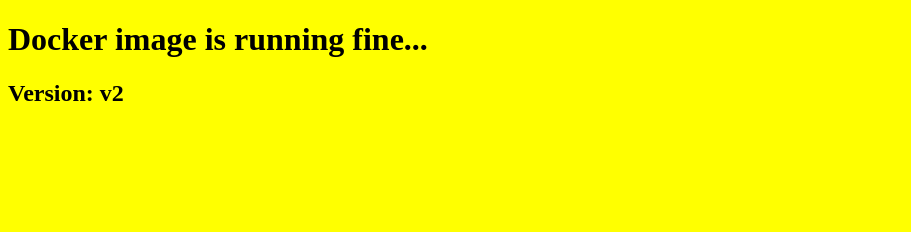
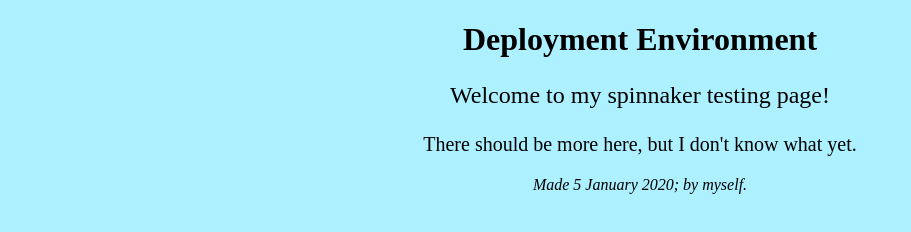
Before and after one commit to sandeep99063/SimpleNgnixApp, a plain HTML site: page index.html in a window 1280 px wide. Shown: the whole page, without its empty margins (0-911 px from the left). Drawn offline with Linux system fonts and the light colour scheme.

Commit message:
changed the color

```diff
--- a/index.html
+++ b/index.html
@@ -1,8 +1,19 @@
 <!DOCTYPE html>
 <html>
-<body style="background-color:yellow;">
+<head>
+  <title>My Spinnaker page</title>
+</head>
 
-<h1>Docker image is running fine...</h1>
-<h2>Version: v2</h2>
+<body style="background-color: #adf0ff;">
+
+<h1 style="text-align: center">Deployment Environment</h1>
+
+<p style="text-align: center;font-size: 24px;">Welcome to my spinnaker testing page!</p>
+
+<p style="text-align: center;font-size: 20px;">There should be more here, but I don't know
+what yet.</p>
+
+<address style="text-align: center;">Made 5 January 2020; by myself.</address>
+
 </body>
 </html>
```
